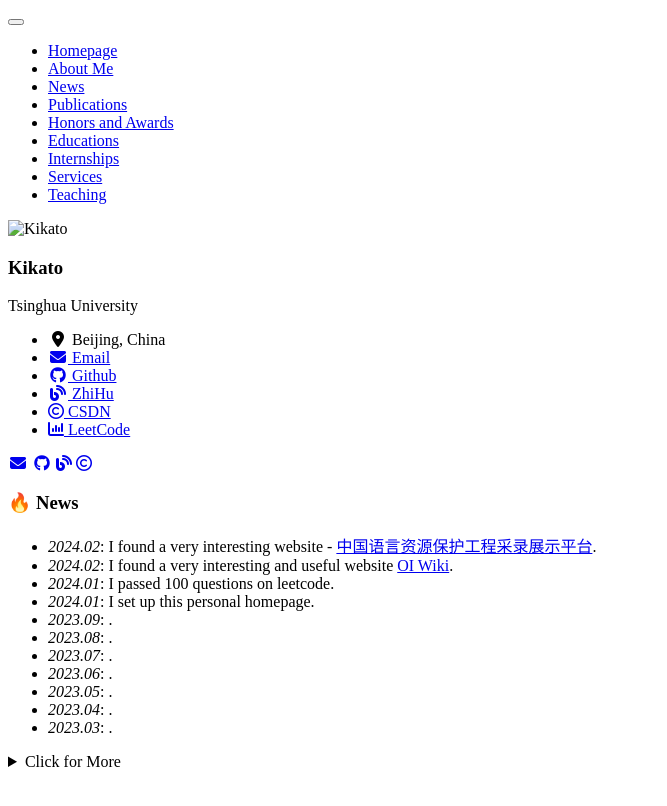
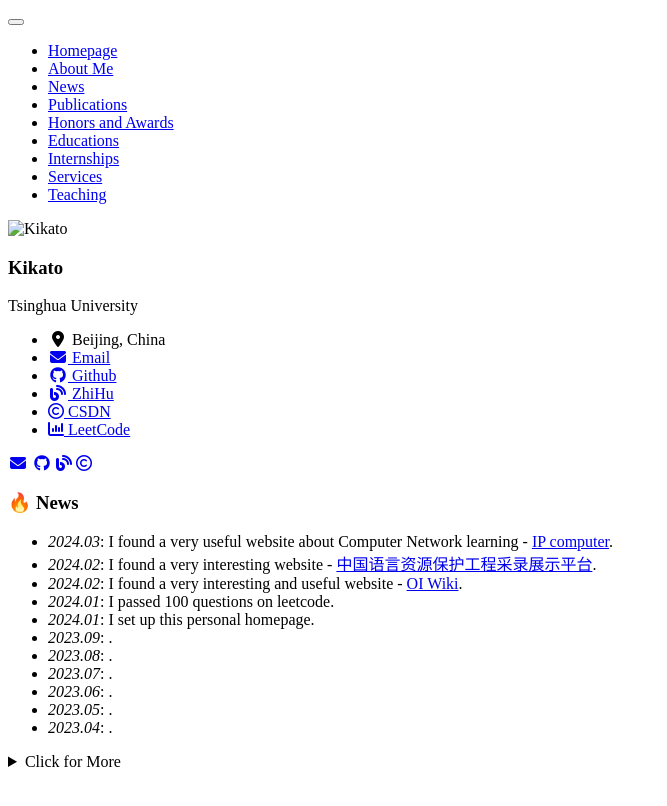
Before and after one commit to kikato2022/kikato2022.github.io, a Jekyll site: the page built from _pages/includes/news.md, in a window 1280 px wide. Shown: the top 806 px of the page, without its empty margins (0-667 px from the left). Built offline with Jekyll 4.4.1, drawn with Linux system fonts in a browser that asks for light colours; nearby versions of some CDN libraries; our own code applies the rules of GitHub Pages for plain Markdown files.

Commit message:
add a new

```diff
--- a/_pages/includes/news.md
+++ b/_pages/includes/news.md
@@ -1,6 +1,7 @@
 # 🔥 News
+- *2024.03*: I found a very useful website about Computer Network learning - [IP computer](https://iiis.tsinghua.edu.cn/ip/).
 - *2024.02*: I found a very interesting website - [中国语言资源保护工程采录展示平台](https://zhongguoyuyan.cn/index).
-- *2024.02*: I found a very interesting and useful website [OI Wiki](https://oi-wiki.org/).
+- *2024.02*: I found a very interesting and useful website - [OI Wiki](https://oi-wiki.org/).
 - *2024.01*: I passed 100 questions on leetcode.
 - *2024.01*: I set up this personal homepage.
 - *2023.09*: .
@@ -9,7 +10,6 @@
 - *2023.06*: .
 - *2023.05*: .
 - *2023.04*: .
-- *2023.03*: .
 <details>
 <summary markdown="span">Click for More</summary>
 <ul>
```
